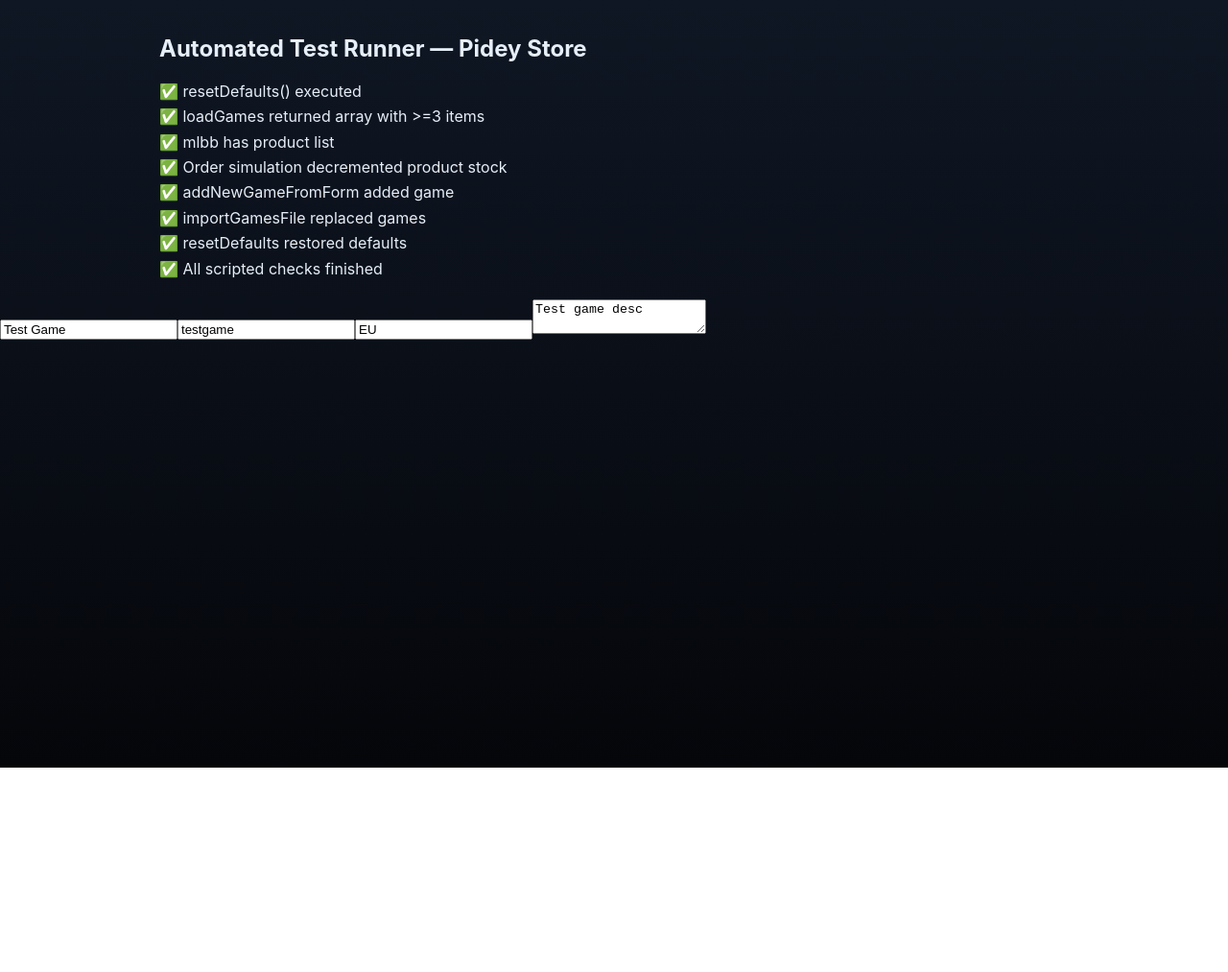
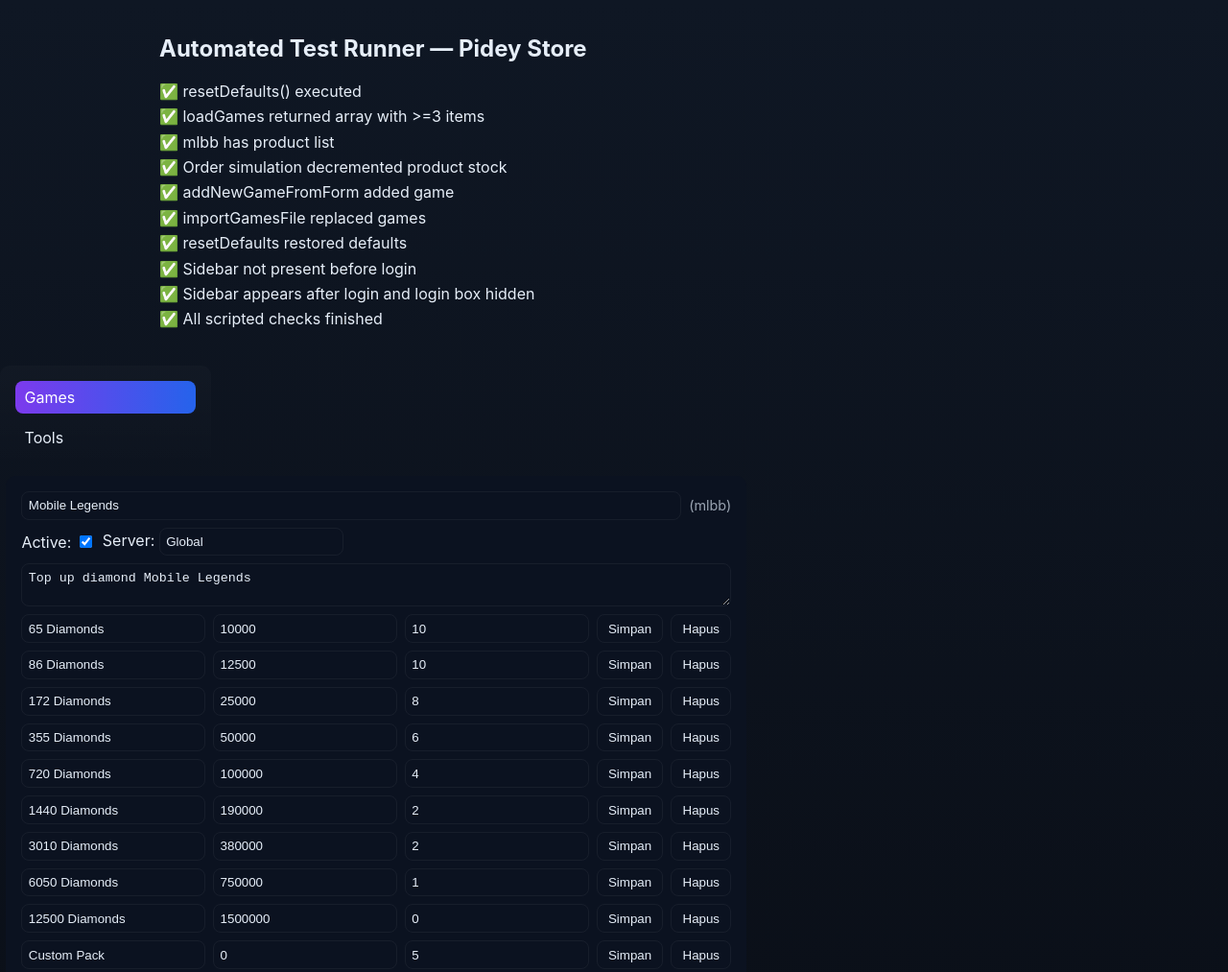
Before and after one commit to polleckmc/pidey-store, a website: page test.html in a window 1280 px wide. Shown: the top 1013 px of the page at 96% size. Before the commit the page ends 800 px from the top, so only its background shows below. Drawn offline with Linux system fonts and the light colour scheme.

Commit message:
admin: hide sidebar until login; inject admin layout from template and bind admin UI after login

```diff
--- a/script.js
+++ b/script.js
@@ -144,19 +144,56 @@ function renderProductGrid(gameId){
 }
 
 // --- ADMIN ---
+function bindAdminUI(){
+  const layout = document.getElementById('adminLayout');
+  const tpl = document.getElementById('admin-layout-template');
+  // only populate once
+  if(tpl && layout && !layout.querySelector('.admin-layout-inner')){
+    layout.innerHTML = '';
+    layout.appendChild(tpl.content.cloneNode(true));
+  }
+
+  // Wire buttons inside admin layout
+  const exp = document.getElementById('exportBtn');
+  if(exp) exp.addEventListener('click', exportGames);
+  const imp = document.getElementById('importFile');
+  if(imp) imp.addEventListener('change', (e)=>{
+    const f = e.target.files && e.target.files[0]; if(f) importGamesFile(f);
+  });
+  const rst = document.getElementById('resetBtn');
+  if(rst) rst.addEventListener('click', resetDefaults);
+  const addBtn = document.getElementById('addProductBtn');
+  if(addBtn) addBtn.addEventListener('click', addNewGameFromForm);
+
+  // Sidebar nav wiring (these links now exist)
+  document.querySelectorAll('.s-link').forEach(a=>{
+    a.addEventListener('click', (e)=>{
+      e.preventDefault();
+      const target = a.dataset.target;
+      showPanel(target);
+    });
+  });
+}
+
 function initAdmin(){
   const loginBtn = document.getElementById('loginBtn');
   if(!loginBtn) return;
+  const username = document.getElementById('username');
+  if(username) username.focus();
   loginBtn.addEventListener('click', ()=>{
     const user = document.getElementById('username').value.trim();
     const pass = document.getElementById('password').value.trim();
     if(user === ADMIN_USER.username && pass === ADMIN_USER.password){
       document.getElementById('loginBox').classList.add('hidden');
       const layout = document.getElementById('adminLayout');
-      if(layout) layout.classList.remove('hidden');
-      renderAdminGames();
-      // show default panel
-      showPanel('panelGames');
+      if(layout){
+        // reveal and populate admin UI
+        layout.classList.remove('hidden');
+        bindAdminUI();
+        renderAdminGames();
+        // show default panel
+        showPanel('panelGames');
+      }
     }else{
       alert('Login gagal');
     }
@@ -391,28 +428,5 @@ window.addEventListener('DOMContentLoaded', ()=>{
   renderGameList();
   initAdmin();
 
-  // Wire admin controls (if present)
-  const exp = document.getElementById('exportBtn');
-  if(exp) exp.addEventListener('click', exportGames);
-  const imp = document.getElementById('importFile');
-  if(imp) imp.addEventListener('change', (e)=>{
-    const f = e.target.files && e.target.files[0];
-    if(f) importGamesFile(f);
-  });
-  const rst = document.getElementById('resetBtn');
-  if(rst) rst.addEventListener('click', resetDefaults);
-  const addBtn = document.getElementById('addProductBtn');
-  if(addBtn) addBtn.addEventListener('click', addNewGameFromForm);
-
-  // Sidebar nav wiring
-  document.querySelectorAll('.s-link').forEach(a=>{
-    a.addEventListener('click', (e)=>{
-      e.preventDefault();
-      const target = a.dataset.target;
-      // require login
-      const lb = document.getElementById('loginBox');
-      if(lb && !lb.classList.contains('hidden')){ alert('Silakan login terlebih dahulu'); return; }
-      showPanel(target);
-    });
-  });
+  // Admin UI is populated only after successful login; bindings occur in bindAdminUI().
 });
--- a/test.html
+++ b/test.html
@@ -11,6 +11,37 @@
     <h2>Automated Test Runner — Pidey Store</h2>
     <div id="results"></div>
   </div>
+
+  <!-- Minimal admin login markup for tests -->
+  <div id="loginBox" class="login-box">
+    <h3>Admin Login</h3>
+    <input id="username" placeholder="username" />
+    <input id="password" type="password" placeholder="password" />
+    <button id="loginBtn">Login</button>
+  </div>
+  <div id="adminLayout" class="admin-layout hidden"></div>
+  <template id="admin-layout-template">
+    <div class="admin-layout-inner">
+      <aside class="sidebar">
+        <nav>
+          <a href="#" data-target="panelGames" class="s-link">Games</a>
+          <a href="#" data-target="panelTools" class="s-link">Tools</a>
+        </nav>
+      </aside>
+
+      <section class="admin-content">
+        <div id="panelTools" class="panel">
+          <h2>Tools</h2>
+          <button id="exportBtn" class="btn">Export</button>
+          <input id="importFile" type="file" />
+          <button id="resetBtn" class="btn">Reset</button>
+        </div>
+        <div id="panelGames" class="panel hidden">
+          <div id="adminProducts"></div>
+        </div>
+      </section>
+    </div>
+  </template>
 
   <script src="data.js"></script>
   <script src="script.js"></script>
@@ -87,6 +118,20 @@
           if(afterReset.find(x=>x.id==='mlbb')) log(true, 'resetDefaults restored defaults'); else log(false, 'resetDefaults did not restore');
         }
 
+        // Test 6: Admin UI visibility before and after login
+        const preSidebar = document.querySelector('.sidebar');
+        if(!preSidebar) log(true, 'Sidebar not present before login'); else log(false, 'Sidebar present before login');
+
+        // simulate login
+        document.getElementById('username').value = 'admin';
+        document.getElementById('password').value = 'pidey123';
+        document.getElementById('loginBtn').click();
+        await new Promise(r => setTimeout(r, 200));
+        const postSidebar = document.querySelector('.sidebar');
+        const lb = document.getElementById('loginBox');
+        const lay = document.getElementById('adminLayout');
+        if(postSidebar && lay && !lay.classList.contains('hidden') && lb && lb.classList.contains('hidden')) log(true, 'Sidebar appears after login and login box hidden'); else log(false, 'Sidebar did not appear after login');
+
         log(true, 'All scripted checks finished');
       }catch(err){
         log(false, 'Test runner error: ' + err.message);
```
Also changed, not shown: admin.html (+5 -1 lines).
